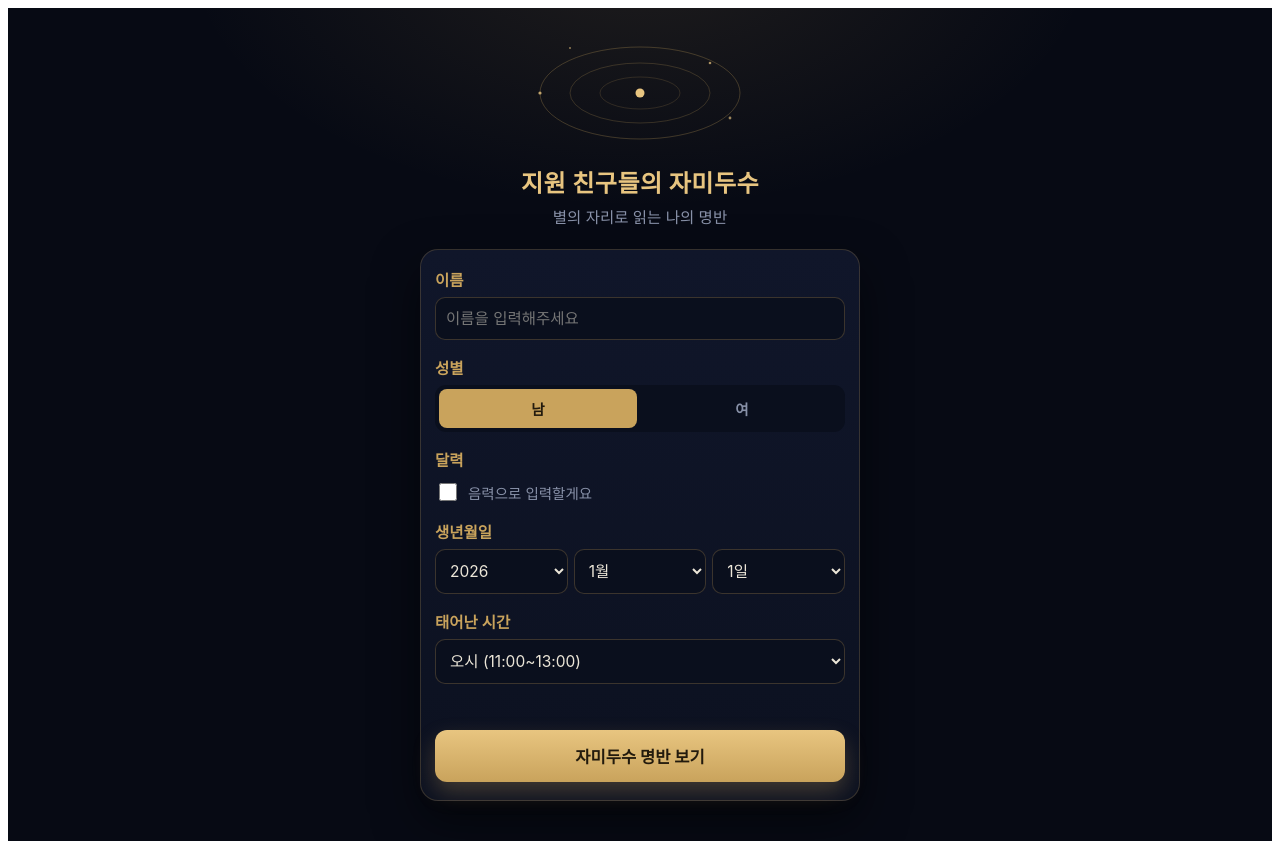
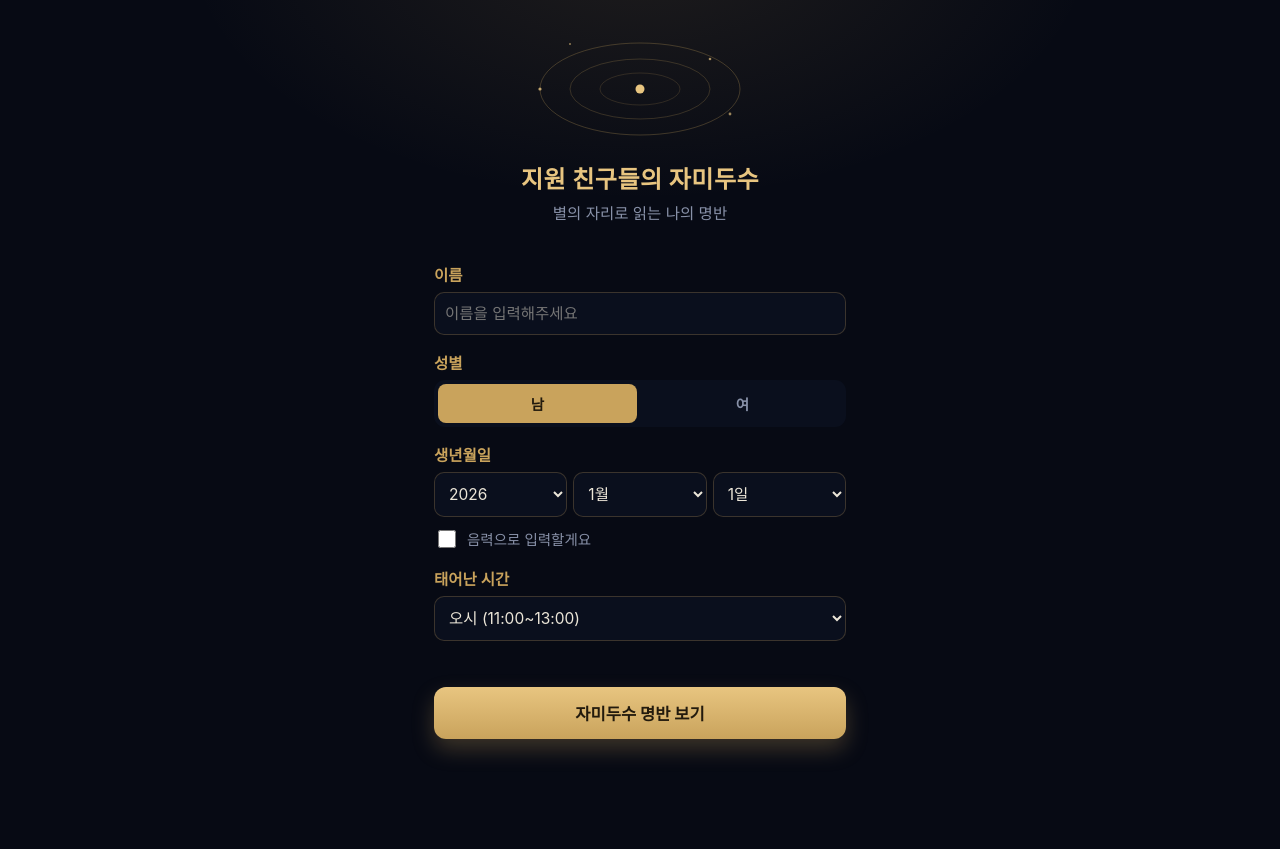
Before and after one commit to 9pjwon-debug/jamidusu-app, a website: page index.html in a window 1280 px wide. After the commit the page ends 800 px from the top, so only its background shows below. Drawn offline with Linux system fonts and the light colour scheme; a web font is replaced by a local one.

Commit message:
Flatten the panel into the page background and reorder the date field
- html/body now share the same dark background and the root fills the
  full viewport height with content centered both ways, so there's no
  mismatched (white) margin around the app on short pages, regardless
  of device/window size.
- Removed the .panel's own gradient/border/shadow so the form no
  longer reads as a separate card floating on the background - it's
  one continuous surface now.
- Dropped the "달력" field label and moved the "음력으로 입력할게요"
  checkbox below the year/month/day selects instead of above them.

Co-Authored-By: Claude Sonnet 5 <noreply@anthropic.com>

```diff
--- a/index.html
+++ b/index.html
@@ -18,16 +18,22 @@
     --danger:#d9857a;
   }
   *{box-sizing:border-box;}
+  html, body{
+    margin:0;
+    min-height:100%;
+    background:var(--bg);
+  }
   #ziwei-root{
     font-family:'Pretendard Variable', Pretendard, -apple-system, sans-serif;
     background:
       radial-gradient(ellipse 700px 400px at 50% -60px, rgba(201,163,92,.12), transparent 65%),
       var(--bg);
     color:var(--ink);
-    min-height:100%;
+    min-height:100vh;
     padding:20px 10px 40px;
     display:flex;
     justify-content:center;
+    align-items:center;
     overflow-x:hidden;
   }
   .wrap{width:100%;max-width:440px;min-width:0;}
@@ -56,11 +62,7 @@
   }
 
   .panel{
-    background:linear-gradient(180deg,var(--panel),var(--panel-alt));
-    border:1px solid var(--hairline);
-    border-radius:18px;
     padding:18px 14px;
-    box-shadow:0 20px 46px rgba(0,0,0,.5);
   }
 
   .field-label{
@@ -807,17 +809,15 @@ ${question}`;
         <button class="pill-btn ${state.gender === '여' ? 'active' : ''}" data-action="set-gender" data-gender="여">여</button>
       </div>
 
-      <label class="field-label">달력</label>
-      <div class="checkbox-row">
-        <input type="checkbox" id="calTypeCheck" ${!isSolar ? 'checked' : ''}>
-        <label for="calTypeCheck">음력으로 입력할게요</label>
-      </div>
-
       <label class="field-label">생년월일</label>
       <div class="row3">
         <select id="dateYear" class="text-input">${yearOptions(state.dateYear)}</select>
         <select id="dateMonth" class="text-input">${monthOptions(state.dateMonth)}</select>
         <select id="dateDay" class="text-input">${dayOptions(state.dateDay, isSolar ? 31 : 30)}</select>
+      </div>
+      <div class="checkbox-row">
+        <input type="checkbox" id="calTypeCheck" ${!isSolar ? 'checked' : ''}>
+        <label for="calTypeCheck">음력으로 입력할게요</label>
       </div>
       ${!isSolar ? `
         <div class="checkbox-row">
```
